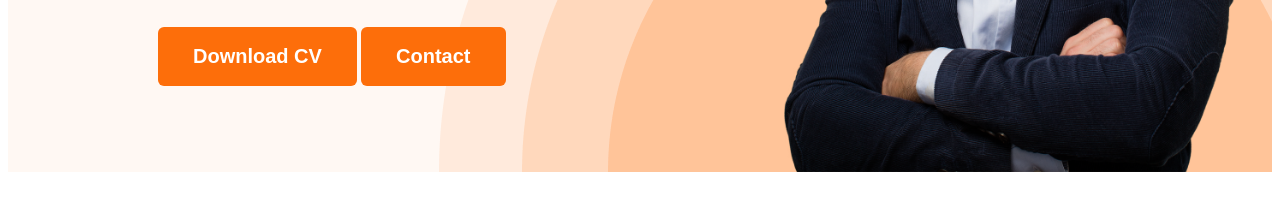
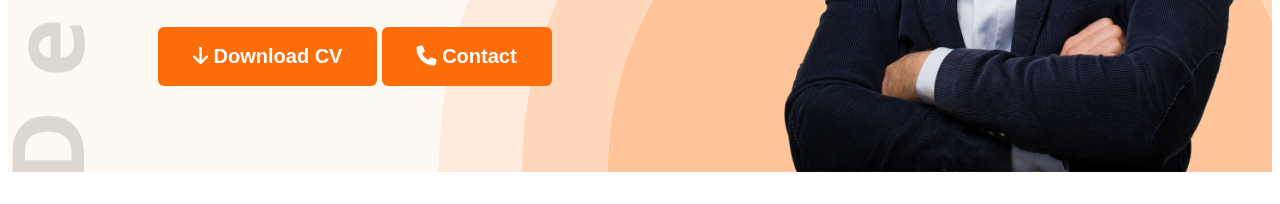
Before and after one commit to rozaneekantadas/developer-portfolio, a plain HTML site: page index.html in a window 1280 px wide. Shown: the part 596-800 px from the top of the page. Drawn offline with nearby package versions, Linux system fonts and the light colour scheme.

Commit message:
update header section and added icon

```diff
--- a/index.html
+++ b/index.html
@@ -9,6 +9,7 @@
     <link href="https://fonts.googleapis.com/css2?family=Open+Sans:ital,wght@0,300..800;1,300..800&display=swap"
         rel="stylesheet">
     <link rel="stylesheet" href="styles/index.css">
+    <script src="https://kit.fontawesome.com/f8cc236384.js" crossorigin="anonymous"></script>
     <title>Developer Portfolio</title>
 </head>
 
@@ -30,8 +31,8 @@
                 <p class="banner-description">Shot what able cold new see hold. Friendly as an betrayed formerly he.
                     Morning because as to society
                     behaved moments.</p>
-                <button class="btn-primary">Download CV</button>
-                <button class="btn-primary">Contact</button>
+                <button class="btn-primary"><i class="fa-solid fa-arrow-down"></i> Download CV</button>
+                <button class="btn-primary"><i class="fa-solid fa-phone"></i> Contact</button>
             </div>
             <img class="profile-pic" src="images/hardy.png" alt="profile-pic">
         </div>
@@ -170,7 +171,7 @@
             </div>
 
             <div class="download-cv">
-                <button class="btn-primary">Download CV</button>
+                <button class="btn-primary"><i class="fa-solid fa-arrow-down"></i> Download CV</button>
             </div>
         </section>
     </main>
--- a/styles/index.css
+++ b/styles/index.css
@@ -66,9 +66,9 @@ nav a {
 
 .header {
     background-color: #FFF8F3;
-    background-image: url(../images/header_bg.png);
+    background-image: url('../images/header_bg.png'), url('../images/developer.png');
     background-repeat: no-repeat;
-    background-position: bottom right;
+    background-position: bottom right , top left;
 }
 
 .banner {
```
